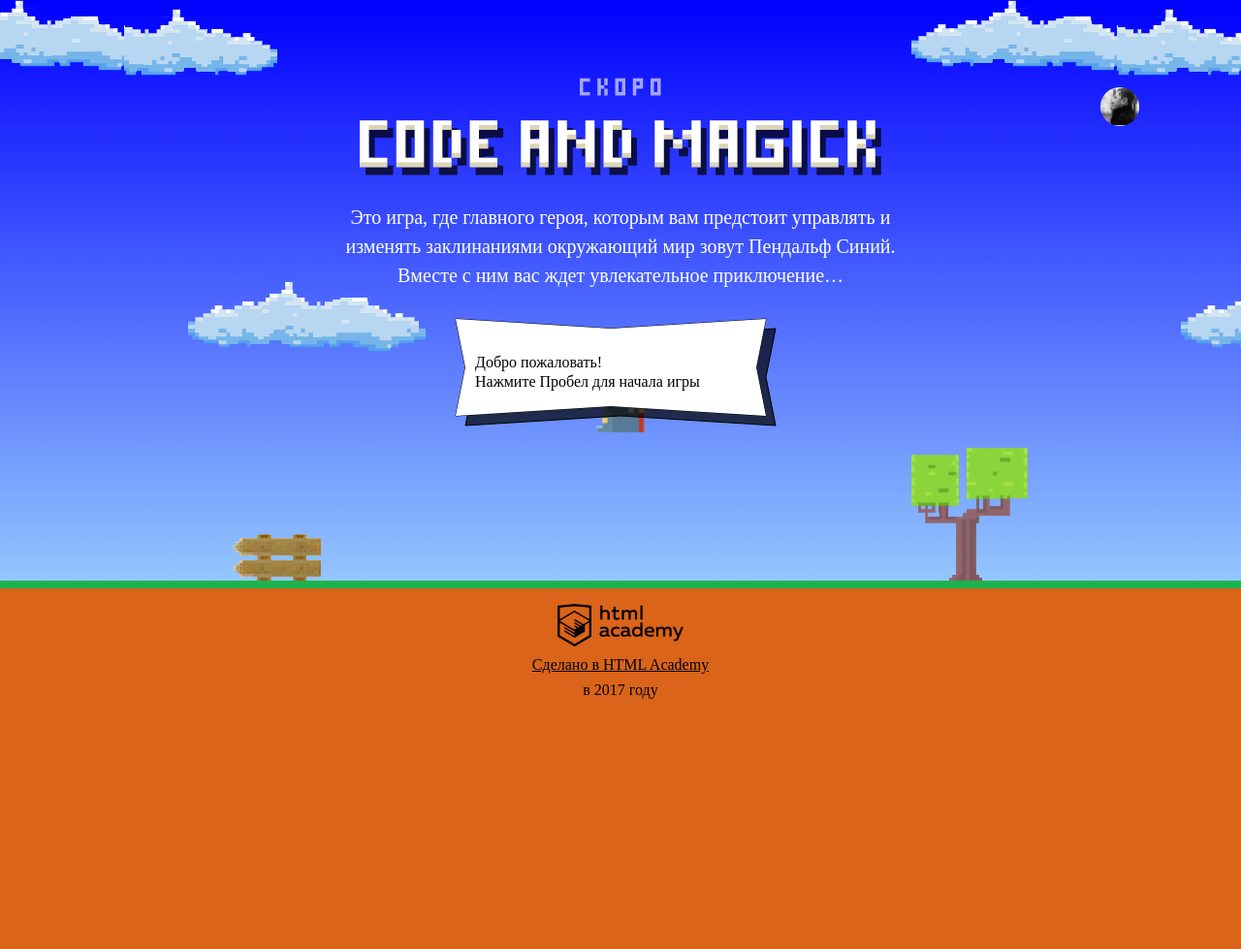
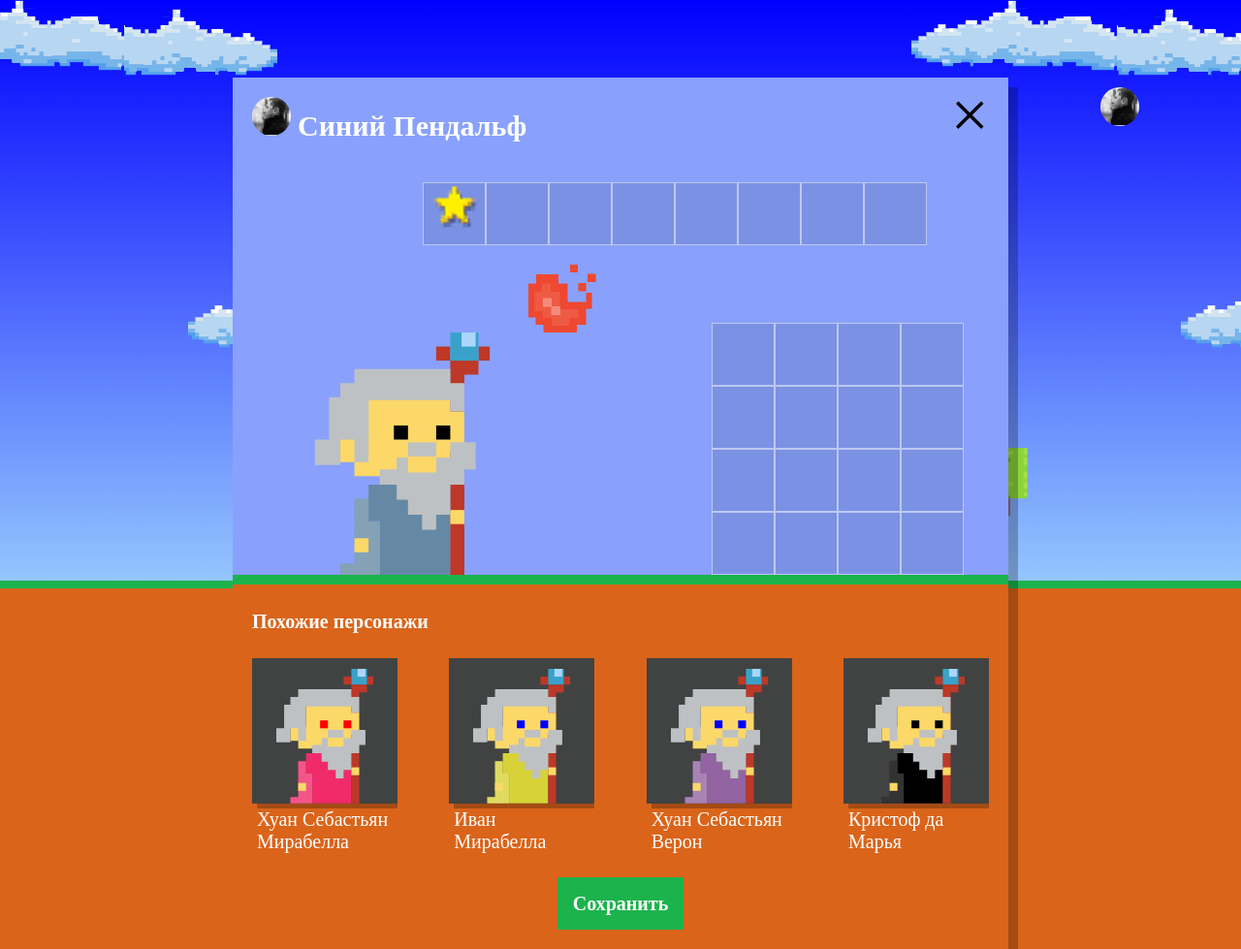
Before and after one commit to Sooonne/587885-code-and-magick-17, a website: page index.html in a window 1280 px wide. Shown: the whole page at 97% size. Before the commit the page ends 800 px from the top, so only its background shows below. Drawn offline with Linux system fonts and the light colour scheme; a web font is replaced by a local one.

Commit message:
ya sdelyal'

```diff
--- a/index.html
+++ b/index.html
@@ -203,6 +203,7 @@
 </script>
 <script src="js/game.js"></script>
 <script src="js/stat.js"></script>
+<script src="js/setup.js"></script>
 
 </body>
 </html>
--- /dev/null
+++ b/js/setup.js
@@ -0,0 +1,55 @@
+'use strict';
+
+var NAMES_OPTIONS = ['Иван', 'Хуан Себастьян', 'Мария', 'Кристоф', 'Виктор', 'Юлия', 'Люпита', 'Вашингтон'];
+var SURNAME_OPTIONS = ['да Марья', 'Верон', 'Мирабелла', 'Вальц', 'Онопко', 'Топольницкая', 'Нионго', 'Ирвинг'];
+var COLOR_OPTIONS = ['rgb(101, 137, 164)', 'rgb(241, 43, 107)', 'rgb(146, 100, 161)', 'rgb(56, 159, 117)', 'rgb(215, 210, 55)', 'rgb(0, 0, 0)'];
+var EYES_OPTIONS = ['black', 'red', 'blue', 'yellow', 'green'];
+var WIZARDS_COUNT = 4;
+
+var showUserDialog = function () {
+  document.querySelector('.setup').classList.remove('hidden');
+  document.querySelector('.setup-similar').classList.remove('hidden');
+};
+
+
+var getRandomOfArray = function (array) {
+  var rand = Math.floor(Math.random() * array.length);
+  return array[rand];
+};
+
+var generateWizards = function (count) {
+  var wizards = [];
+  for (var i = 0; i < count; i++) {
+    wizards[i] = {
+      name: getRandomOfArray(NAMES_OPTIONS) + ' ' + getRandomOfArray(SURNAME_OPTIONS),
+      coatColor: getRandomOfArray(COLOR_OPTIONS),
+      eyesColor: getRandomOfArray(EYES_OPTIONS)
+    };
+  }
+  return wizards;
+};
+
+var generateWizardNodes = function (wizardsData) {
+  var wizardElements = [];
+  var similarWizardTemplate = document.querySelector('#similar-wizard-template').content.querySelector('.setup-similar-item');
+  for (var j = 0; j < wizardsData.length; j++) {
+    wizardElements[j] = similarWizardTemplate.cloneNode(true);
+    wizardElements[j].querySelector('.setup-similar-label').textContent = wizardsData[j].name;
+    wizardElements[j].querySelector('.wizard-coat').style.fill = wizardsData[j].coatColor;
+    wizardElements[j].querySelector('.wizard-eyes').style.fill = wizardsData[j].eyesColor;
+  }
+  return wizardElements;
+};
+
+var renderWizards = function () {
+  var similarListElement = document.querySelector('.setup-similar-list');
+  var fragment = document.createDocumentFragment();
+  var wizardNodes = generateWizardNodes(generateWizards(WIZARDS_COUNT));
+  for (var i = 0; i < wizardNodes.length; i++) {
+    fragment.appendChild(wizardNodes[i]);
+  }
+  similarListElement.appendChild(fragment);
+};
+
+showUserDialog();
+renderWizards();
```
